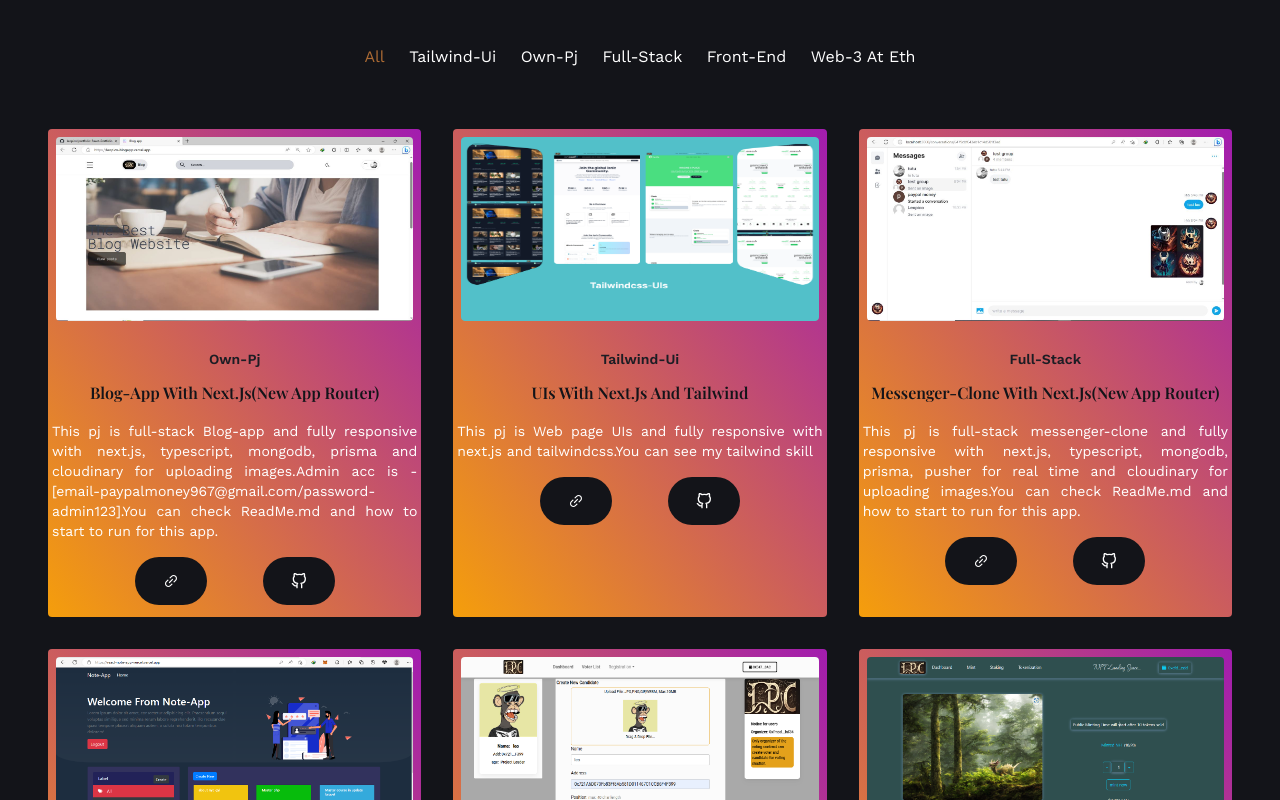
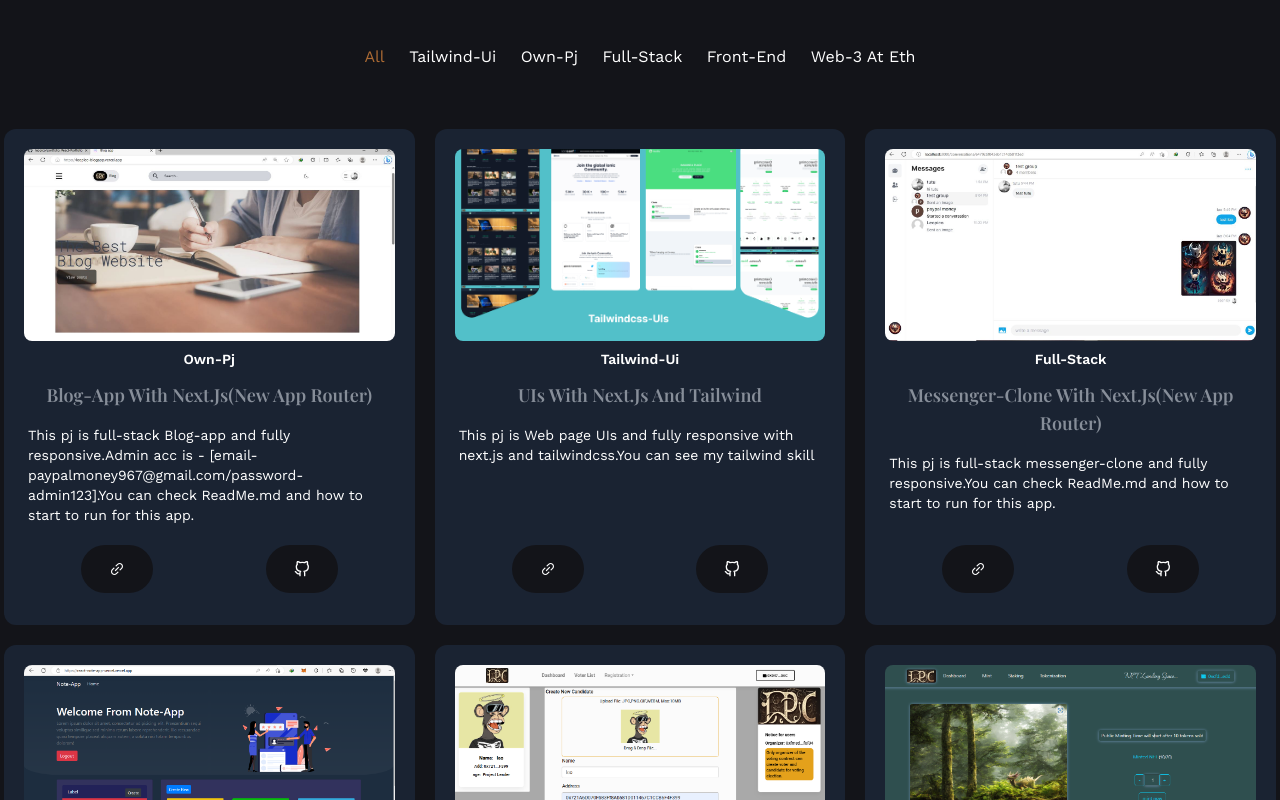
Before and after one commit to leopico/portfolio, a React (Create React App) app: page / in a window 1280 px wide. Shown: the part 2180-2980 px from the top of the page. Built offline with nearby package versions, Linux system fonts and the light colour scheme; a web font is replaced by a local one.

Commit message:
changed ui for pj-card

```diff
--- a/src/components/Portfolio.jsx
+++ b/src/components/Portfolio.jsx
@@ -5,7 +5,7 @@ import Projects from "./Projects";
 const Portfolio = () => {
   return (
     <section id="portfolio" className="section bg-tertiary min-h-[700px] ">
-      <div className="container mx-auto">
+      <div className="xl:container px-3 xs:px-10 sm:px-24 md:px-1 mx-auto">
         <div className="flex flex-col items-center text-center">
           <h2 className="section-title before:content-portfolio relative before:absolute before:opacity-40 before:-top-[3rem] before:-left-3/4 before:hidden before:lg:block pb-5">
             My Portfolio Pj
--- a/src/components/Project.jsx
+++ b/src/components/Project.jsx
@@ -15,28 +15,31 @@ const Project = ({ item }) => {
   return (
     <div
       key={item.id}
-      className="flex flex-col items-center text-center bg-gradient-to-tr from-amber-500 to-fuchsia-700 rounded"
+      className="bg-[#1A2332] p-3 lg:p-5 rounded-xl space-y-2 text-center"
     >
-      <div className="mb-5 w-full">
       <img
-          className="p-2 rounded-xl w-full"
+        alt="pj-img"
         src={item.image}
-          alt=""
-          style={{ height: "200px" }}
+        fill
+        className="object-cover w-full h-40 xs:h-48 rounded-lg"
       />
-      </div>
-      <div>
-        <p className="capitalize text-secondary font-semibold text-sm mb-3">
+      <div className="text-white flex flex-col h-64">
+        <div className="flex-none">
+          <p className="capitalize font-semibold text-sm mb-3">
             {item.category}
           </p>
-        <h6 className="text-1xl text-tertiary subtitle font-semibold capitalize mb-3">
+        </div>
+        <div className="flex-none">
+          <h6 className="text-lg subtitle font-semibold capitalize mb-3">
             {item.name}
           </h6>
-        <p className="text-[12px] sm:text-sm text-white mb-3 text-justify p-1">
+        </div>
+        <div className="grow">
+          <p className="text-[12px] sm:text-sm mb-3 text-start p-1">
             {item.description}
           </p>
         </div>
-      <div className="flex flex-row justify-evenly space-x-14 ">
+        <div className="flex flex-row justify-evenly space-x-14 flex-none">
           <button className="btn btn-md bg-tertiary hover:bg-accent-hover transition-all rounded-full mb-3">
             <a {...link}>
               <AiOutlineLink />
@@ -49,6 +52,7 @@ const Project = ({ item }) => {
           </button>
         </div>
       </div>
+    </div>
   );
 };
 
--- a/src/components/Projects.jsx
+++ b/src/components/Projects.jsx
@@ -45,7 +45,7 @@ const Projects = () => {
         </ul>
       </nav>
       {/*projects grid*/}
-      <section className="grid sm:grid-cols-2 sm:gap-2 lg:grid-cols-3 gap-y-12 lg:gap-x-8 lg:gap-y-8">
+      <section className="grid md:grid-cols-2 lg:grid-cols-3 gap-3 lg:gap-5">
         {projects.map((item) => {
           return <Project item={item} key={item.id} />;
         })}
--- a/src/components/Services.jsx
+++ b/src/components/Services.jsx
@@ -18,6 +18,7 @@ const Services = () => {
         </div>
       </div>
       {/*item grid */}
+      <div className="xs:container mx-auto">
         <div className="grid lg:grid-cols-2 gap-8 p-3">
           {services.map((service, index) => {
             return (
@@ -33,6 +34,7 @@ const Services = () => {
             );
           })}
         </div>
+      </div>
     </section>
   );
 };
--- a/src/data.js
+++ b/src/data.js
@@ -181,7 +181,7 @@ export const projectsData = [
     name: "Blog-app with next.js(new app router)",
     category: "Own-pj",
     description:
-      "This pj is full-stack Blog-app and fully responsive with next.js, typescript, mongodb, prisma and cloudinary for uploading images.Admin acc is - [email-paypalmoney967@gmail.com/password-admin123].You can check ReadMe.md and how to start to run for this app.",
+      "This pj is full-stack Blog-app and fully responsive.Admin acc is - [email-paypalmoney967@gmail.com/password-admin123].You can check ReadMe.md and how to start to run for this app.",
     github: "https://github.com/leopico/Bog-app.git",
     link: "https://leopico-blogapp.vercel.app/",
   },
@@ -201,7 +201,7 @@ export const projectsData = [
     name: "Messenger-clone with next.js(new app router)",
     category: "Full-stack",
     description:
-      "This pj is full-stack messenger-clone and fully responsive with next.js, typescript, mongodb, prisma, pusher for real time and cloudinary for uploading images.You can check ReadMe.md and how to start to run for this app.",
+      "This pj is full-stack messenger-clone and fully responsive.You can check ReadMe.md and how to start to run for this app.",
     github: "https://github.com/leopico/chat-app.git",
     link: "https://chat-app-clone-kappa.vercel.app/",
   },
--- a/tailwind.config.js
+++ b/tailwind.config.js
@@ -1,21 +1,22 @@
 module.exports = {
-  content: ['./src/**/*.{js,jsx,ts,tsx}'],
+  content: ["./src/**/*.{js,jsx,ts,tsx}"],
   theme: {
     fontFamily: {
-      primary: 'Playfair Display',
-      body: 'Work Sans',
+      primary: "Playfair Display",
+      body: "Work Sans",
     },
     container: {
       padding: {
-        DEFAULT: '1rem',
-        lg: '3rem',
+        DEFAULT: "1rem",
+        lg: "3rem",
       },
     },
     screens: {
-      sm: '640px',
-      md: '768px',
-      lg: '1024px',
-      xl: '1280px',
+      xs: "440px",
+      sm: "640px",
+      md: "768px",
+      lg: "1024px",
+      xl: "1280px",
     },
     extend: {
       content: {
@@ -26,14 +27,14 @@ module.exports = {
         contact: 'url("/src/assets/img/outline-text/contact.svg")',
       },
       colors: {
-        primary: '#050402',
-        secondary: '#1C1D24',
-        tertiary: '#131419',
+        primary: "#050402",
+        secondary: "#1C1D24",
+        tertiary: "#131419",
         accent: {
-          DEFAULT: '#ac6b34',
-          hover: '#925a2b',
+          DEFAULT: "#ac6b34",
+          hover: "#925a2b",
         },
-        paragraph: '#878e99',
+        paragraph: "#878e99",
       },
     },
   },
```
Lines whose indentation alone changed are shown as unchanged.
